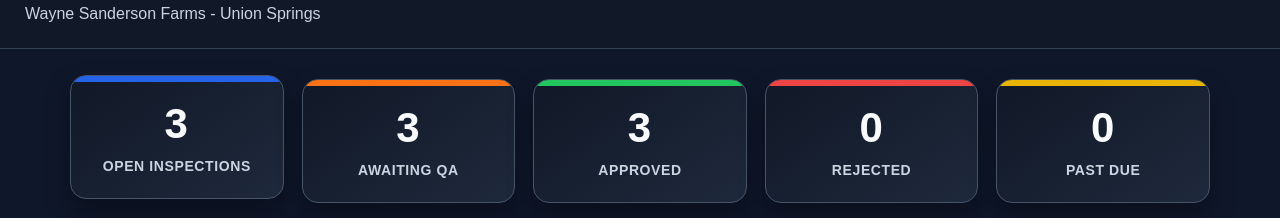
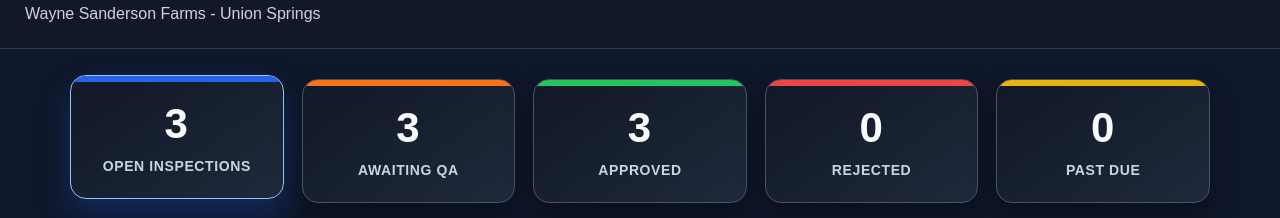
Before and after one commit to WSFUSPMaintenance/qcms-web, a plain HTML site: page index.html in a window 1280 px wide. In both pictures the pointer is over the element 176 px from the left and 206 px from the top of the page. Shown: the part 65-283 px from the top of the page. Drawn offline with Linux system fonts and the light colour scheme.

Commit message:
Dashboard Hover Effects

```diff
--- a/styles.css
+++ b/styles.css
@@ -432,3 +432,21 @@
     text-transform: uppercase !important;
     letter-spacing: .6px !important;
 }
+
+.dashboard-card {
+    cursor: pointer !important;
+    transition:
+        transform 0.2s ease,
+        border-color 0.2s ease,
+        box-shadow 0.2s ease !important;
+}
+
+.dashboard-card:hover {
+    transform: translateY(-4px);
+    border-color: #93c5fd !important;
+    box-shadow: 0 16px 32px rgba(37, 99, 235, 0.25) !important;
+}
+
+.dashboard-card:active {
+    transform: translateY(-2px);
+}
```
